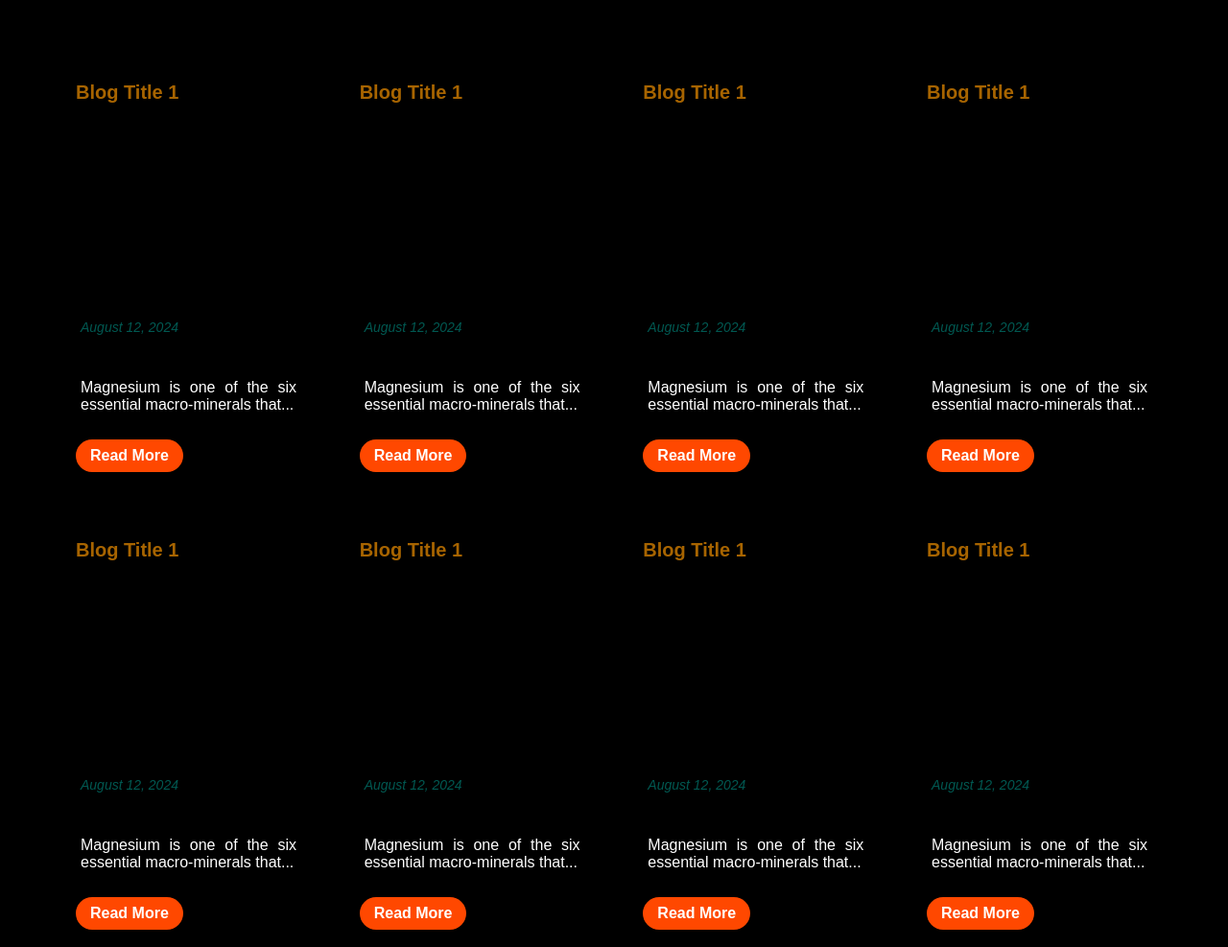
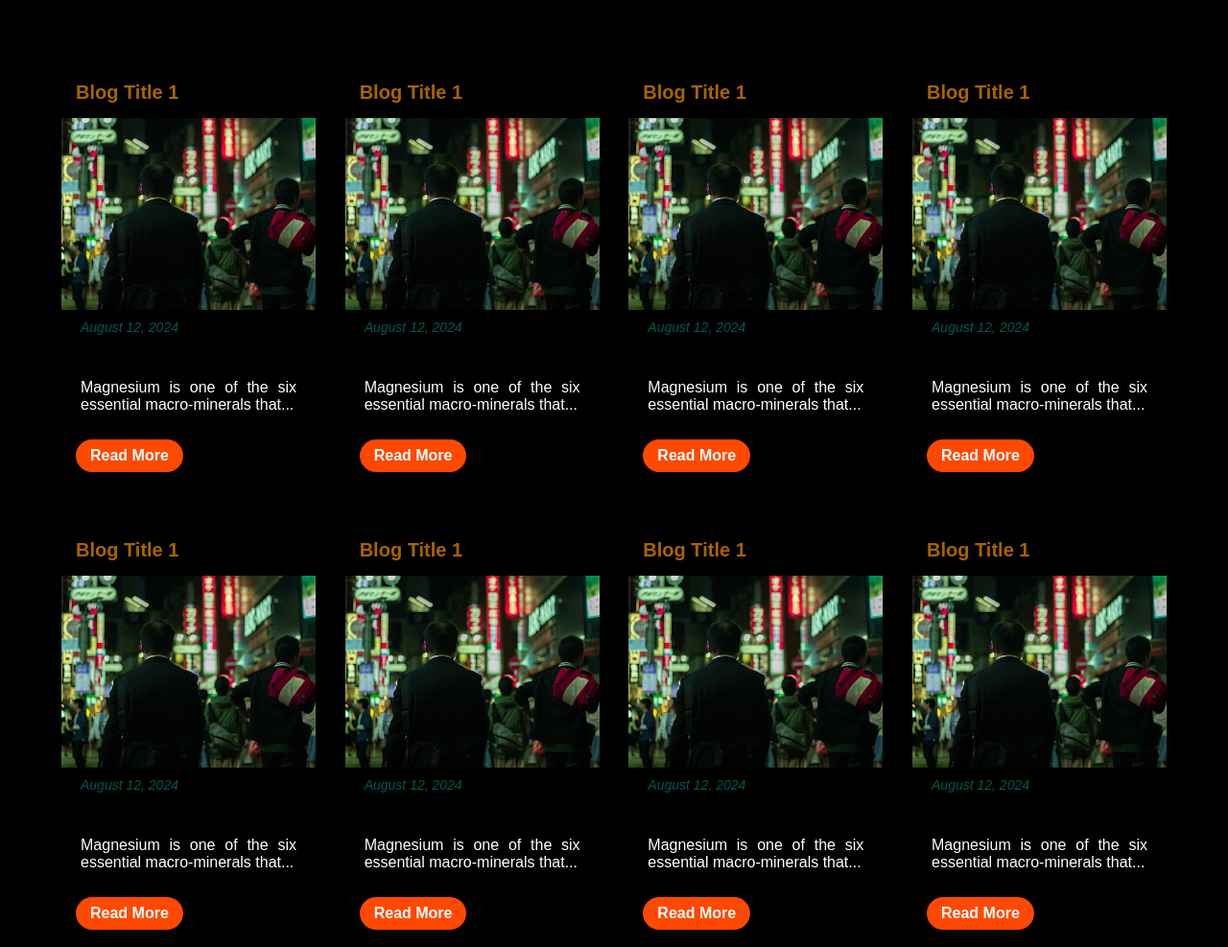
Before and after one commit to aj05hacker/myblog, a plain HTML site: page blog/index.html in a window 1280 px wide. Shown: the part 900-1887 px from the top of the page at 96% size. Drawn offline with Linux system fonts and the light colour scheme.

Commit message:
path upate

```diff
--- a/blog/index.html
+++ b/blog/index.html
@@ -9,7 +9,7 @@
 <body>
     <!-- Fixed Navbar -->
     <nav class="navbar">
-        <img src="logo.svg" class="logo" alt="Your Logo">
+        <img src="images/logo.svg" class="logo" alt="Your Logo">
         <div class="hamburger-menu">
             <span></span>
             <span></span>
@@ -40,7 +40,7 @@
             <!-- Blog Cards -->
             <div class="blog-card">
                 <div class="blog-title">Blog Title 1</div>
-                <div class="blog-image" style="background-image: url('blog.jpg');"></div>
+                <div class="blog-image" style="background-image: url('images/blog.jpg');"></div>
                 <div class="blog-date">August 12, 2024</div> <!-- Add this line -->
                 <div class="blog-content">
                     <p>Magnesium is one of the six essential macro-minerals that...</p>
@@ -52,7 +52,7 @@
 
             <div class="blog-card">
                 <div class="blog-title">Blog Title 1</div>
-                <div class="blog-image" style="background-image: url('blog.jpg');"></div>
+                <div class="blog-image" style="background-image: url('images/blog.jpg');"></div>
                 <div class="blog-date">August 12, 2024</div> <!-- Add this line -->
                 <div class="blog-content">
                     <p>Magnesium is one of the six essential macro-minerals that...</p>
@@ -64,7 +64,7 @@
 
             <div class="blog-card">
                 <div class="blog-title">Blog Title 1</div>
-                <div class="blog-image" style="background-image: url('blog.jpg');"></div>
+                <div class="blog-image" style="background-image: url('images/blog.jpg');"></div>
                 <div class="blog-date">August 12, 2024</div> <!-- Add this line -->
                 <div class="blog-content">
                     <p>Magnesium is one of the six essential macro-minerals that...</p>
@@ -76,7 +76,7 @@
 
             <div class="blog-card">
                 <div class="blog-title">Blog Title 1</div>
-                <div class="blog-image" style="background-image: url('blog.jpg');"></div>
+                <div class="blog-image" style="background-image: url('images/blog.jpg');"></div>
                 <div class="blog-date">August 12, 2024</div> <!-- Add this line -->
                 <div class="blog-content">
                     <p>Magnesium is one of the six essential macro-minerals that...</p>
@@ -88,7 +88,7 @@
 
              <div class="blog-card">
                 <div class="blog-title">Blog Title 1</div>
-                <div class="blog-image" style="background-image: url('blog.jpg');"></div>
+                <div class="blog-image" style="background-image: url('images/blog.jpg');"></div>
                 <div class="blog-date">August 12, 2024</div> <!-- Add this line -->
                 <div class="blog-content">
                     <p>Magnesium is one of the six essential macro-minerals that...</p>
@@ -100,7 +100,7 @@
 
             <div class="blog-card">
                 <div class="blog-title">Blog Title 1</div>
-                <div class="blog-image" style="background-image: url('blog.jpg');"></div>
+                <div class="blog-image" style="background-image: url('images/blog.jpg');"></div>
                 <div class="blog-date">August 12, 2024</div> <!-- Add this line -->
                 <div class="blog-content">
                     <p>Magnesium is one of the six essential macro-minerals that...</p>
@@ -112,7 +112,7 @@
 
             <div class="blog-card">
                 <div class="blog-title">Blog Title 1</div>
-                <div class="blog-image" style="background-image: url('blog.jpg');"></div>
+                <div class="blog-image" style="background-image: url('images/blog.jpg');"></div>
                 <div class="blog-date">August 12, 2024</div> <!-- Add this line -->
                 <div class="blog-content">
                     <p>Magnesium is one of the six essential macro-minerals that...</p>
@@ -124,7 +124,7 @@
 
             <div class="blog-card">
                 <div class="blog-title">Blog Title 1</div>
-                <div class="blog-image" style="background-image: url('blog.jpg');"></div>
+                <div class="blog-image" style="background-image: url('images/blog.jpg');"></div>
                 <div class="blog-date">August 12, 2024</div> <!-- Add this line -->
                 <div class="blog-content">
                     <p>Magnesium is one of the six essential macro-minerals that...</p>
--- a/blog/styles.css
+++ b/blog/styles.css
@@ -87,7 +87,7 @@ body {
 /* Front Page Section */
 .front-page {
     height: 100vh;
-    background: url('background-3.svg') no-repeat center center/cover;
+    background: url('images/background-3.svg') no-repeat center center/cover;
     display: flex;
     align-items: flex-start; /* Align items to the start (left) */
     justify-content: flex-start;
```
Also changed, not shown: blog/copy.txt.
